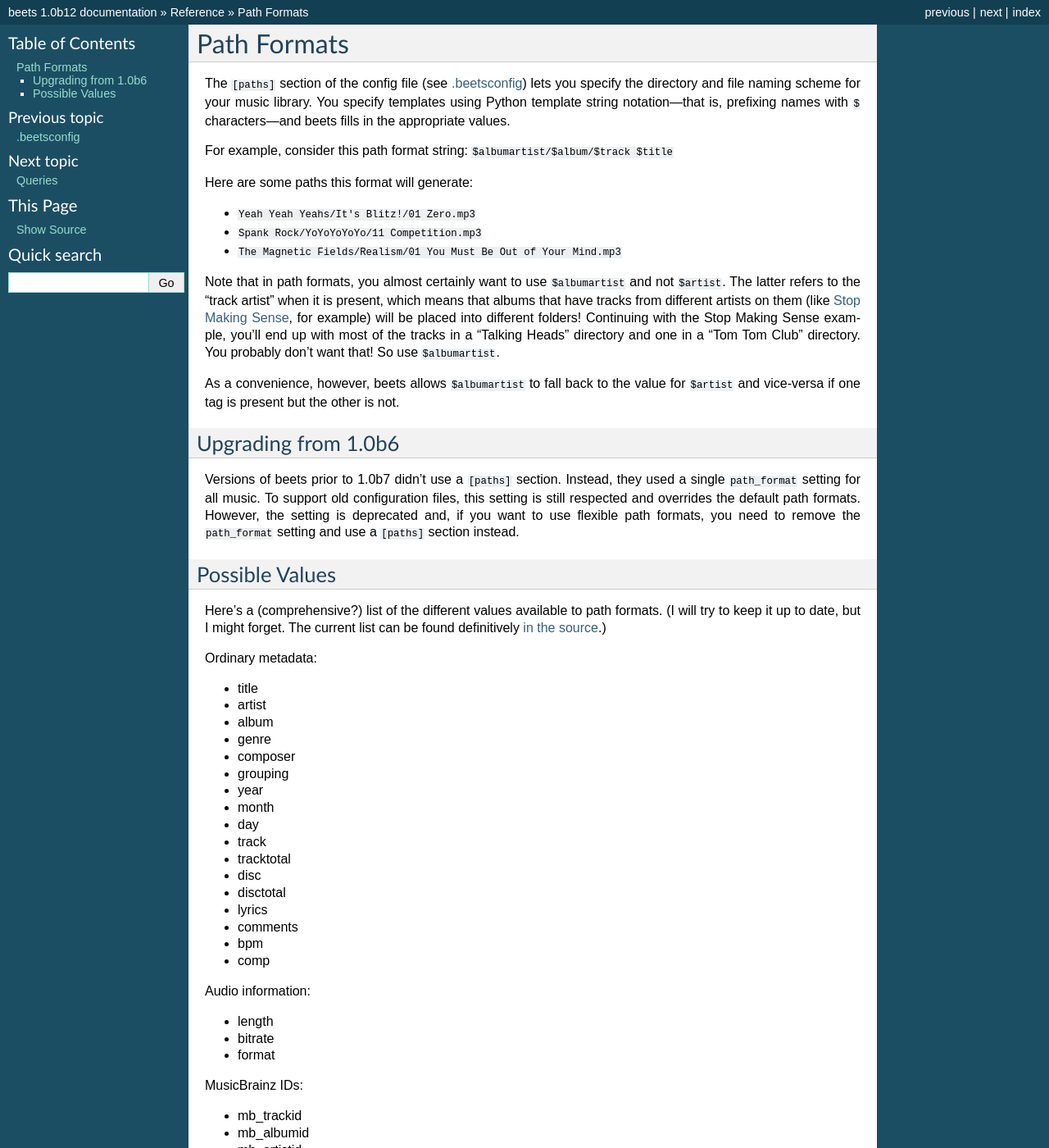
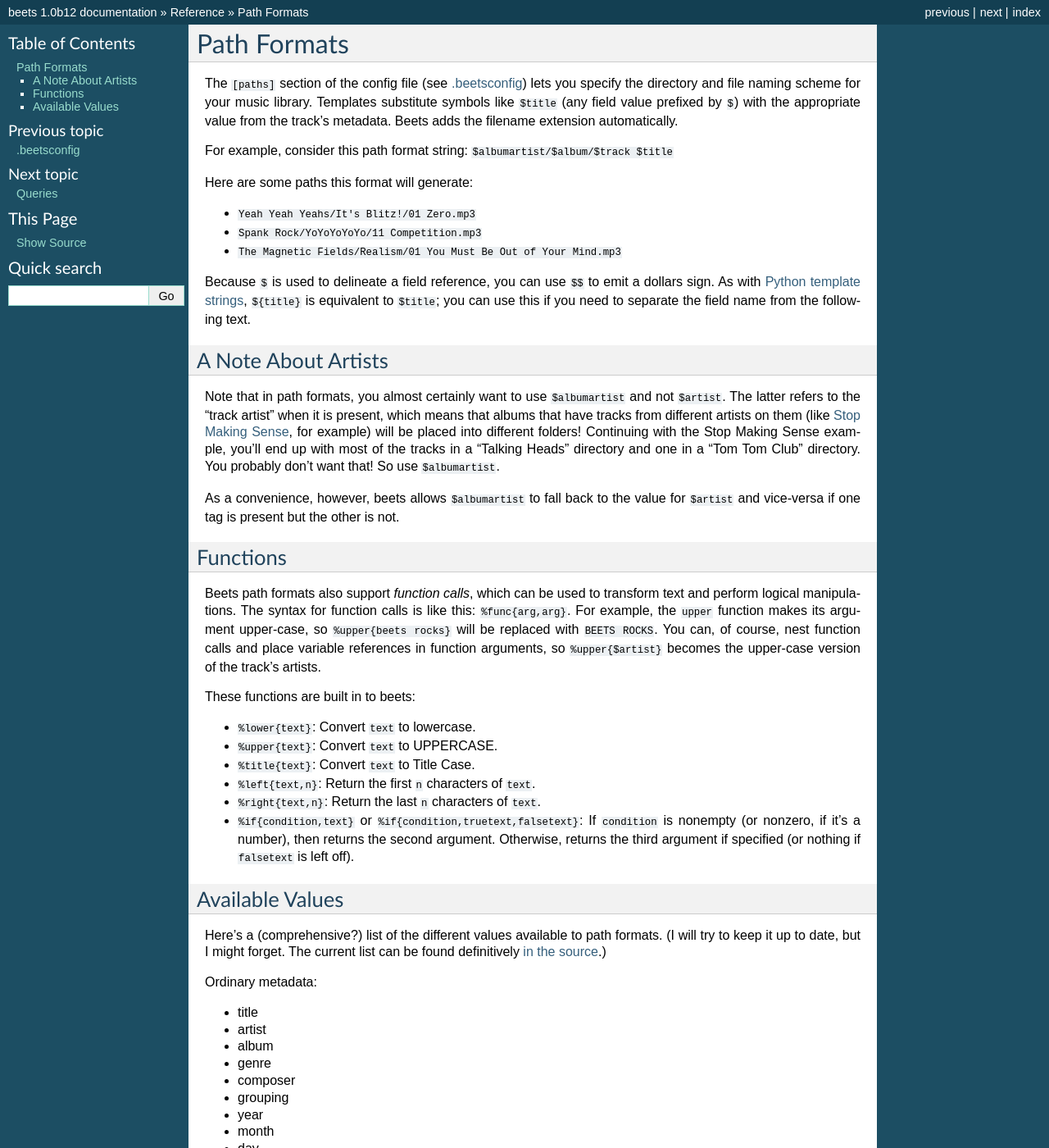
Before and after one commit to google-code-export/beets, a Sphinx documentation site: the page built from docs/reference/pathformat.rst, in a window 1280 px wide and 1400 px high. Shown: the whole window at 82% size. Built offline with Sphinx 7.4.7, drawn with Linux system fonts in a browser that asks for light colours.

Commit message:
documentation for function calls (#231)

```diff
--- a/docs/changelog.rst
+++ b/docs/changelog.rst
@@ -4,6 +4,12 @@ Changelog
 1.0b12 (in development)
 -----------------------
 
+This release focuses on making beets' path formatting vastly more powerful.
+
+* **Functions in path formats** provide a simple way to write complex file
+  naming rules: for example, ``%upper{%left{$artist,1}}`` will insert the
+  capitalized first letter of the track's artist. For more details, see
+  :doc:`/reference/pathformat`.
 * Fix an incompatibility in BPD with libmpc (the library that powers mpc and
   ncmpc).
 
--- a/docs/reference/pathformat.rst
+++ b/docs/reference/pathformat.rst
@@ -2,12 +2,13 @@ Path Formats
 ============
 
 The ``[paths]`` section of the config file (see :doc:`config`) lets
-you specify the directory and file naming scheme for your music library. You
-specify templates using Python template string notation---that is, prefixing
-names with ``$`` characters---and beets fills in the appropriate values.
+you specify the directory and file naming scheme for your music library.
+Templates substitute symbols like ``$title`` (any field value prefixed by ``$``)
+with the appropriate value from the track's metadata. Beets adds the filename
+extension automatically.
 
-For example, consider this path format string: ``$albumartist/$album/$track
-$title``
+For example, consider this path format string:
+``$albumartist/$album/$track $title``
 
 Here are some paths this format will generate:
 
@@ -16,6 +17,17 @@ Here are some paths this format will generate:
 * ``Spank Rock/YoYoYoYoYo/11 Competition.mp3``
 
 * ``The Magnetic Fields/Realism/01 You Must Be Out of Your Mind.mp3``
+
+Because ``$`` is used to delineate a field reference, you can use ``$$`` to emit
+a dollars sign. As with `Python template strings`_, ``${title}`` is equivalent
+to ``$title``; you can use this if you need to separate the field name from the
+following text.
+
+.. _Python template strings: http://docs.python.org/library/string.html#template-strings
+
+
+A Note About Artists
+--------------------
 
 Note that in path formats, you almost certainly want to use ``$albumartist`` and
 not ``$artist``. The latter refers to the "track artist" when it is present,
@@ -30,18 +42,32 @@ probably don't want that! So use ``$albumartist``.
 
 As a convenience, however, beets allows ``$albumartist`` to fall back to the value for ``$artist`` and vice-versa if one tag is present but the other is not.
 
-Upgrading from 1.0b6
---------------------
 
-Versions of beets prior to 1.0b7 didn't use a ``[paths]`` section. Instead, they
-used a single ``path_format`` setting for all music. To support old
-configuration files, this setting is still respected and overrides the default
-path formats. However, the setting is deprecated and, if you want to use
-flexible path formats, you need to remove the ``path_format`` setting and use a
-``[paths]`` section instead.
+Functions
+---------
 
-Possible Values
----------------
+Beets path formats also support *function calls*, which can be used to transform
+text and perform logical manipulations. The syntax for function calls is like
+this: ``%func{arg,arg}``. For example, the ``upper`` function makes its argument
+upper-case, so ``%upper{beets rocks}`` will be replaced with ``BEETS ROCKS``.
+You can, of course, nest function calls and place variable references in
+function arguments, so ``%upper{$artist}`` becomes the upper-case version of the
+track's artists.
+
+These functions are built in to beets:
+
+* ``%lower{text}``: Convert ``text`` to lowercase.
+* ``%upper{text}``: Convert ``text`` to UPPERCASE.
+* ``%title{text}``: Convert ``text`` to Title Case.
+* ``%left{text,n}``: Return the first ``n`` characters of ``text``.
+* ``%right{text,n}``: Return the last ``n`` characters of  ``text``.
+* ``%if{condition,text}`` or ``%if{condition,truetext,falsetext}``: If
+  ``condition`` is nonempty (or nonzero, if it's a number), then returns
+  the second argument. Otherwise, returns the third argument if specified (or
+  nothing if ``falsetext`` is left off).
+
+Available Values
+----------------
 
 Here's a (comprehensive?) list of the different values available to path
 formats. (I will try to keep it up to date, but I might forget. The current list
```
